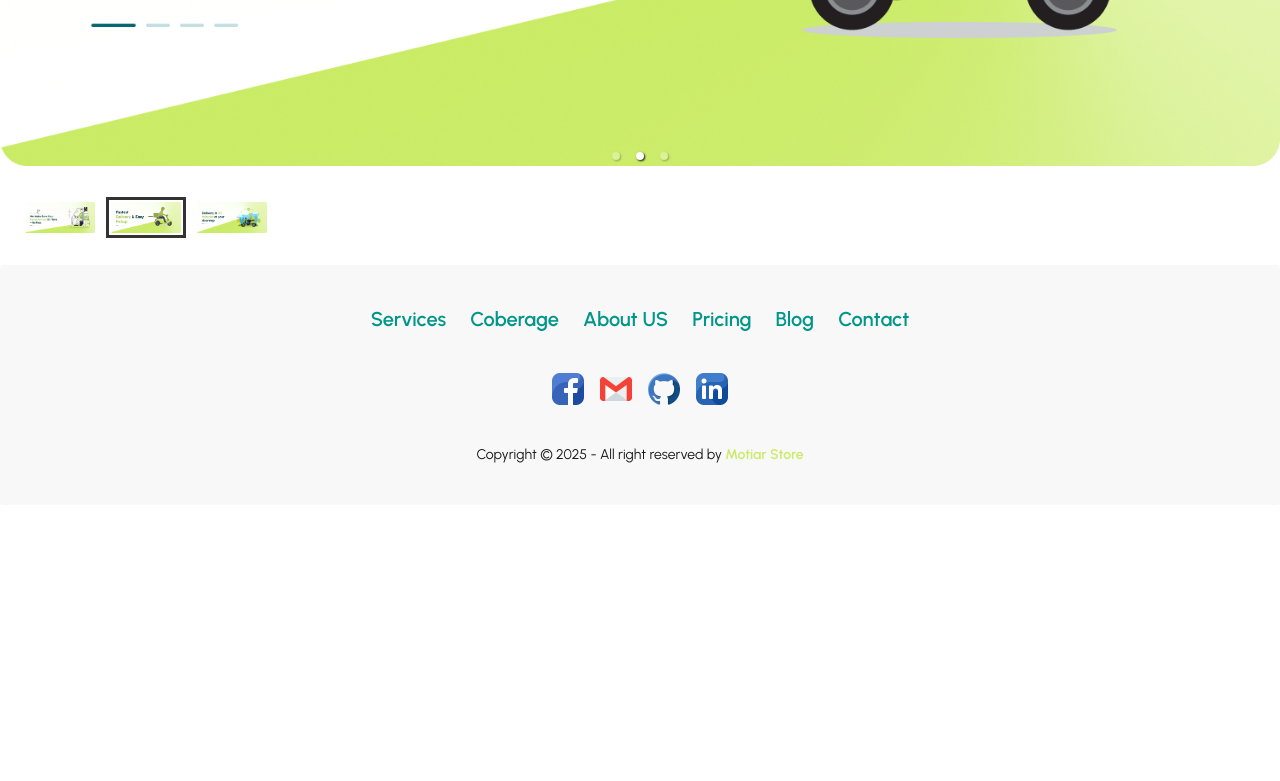
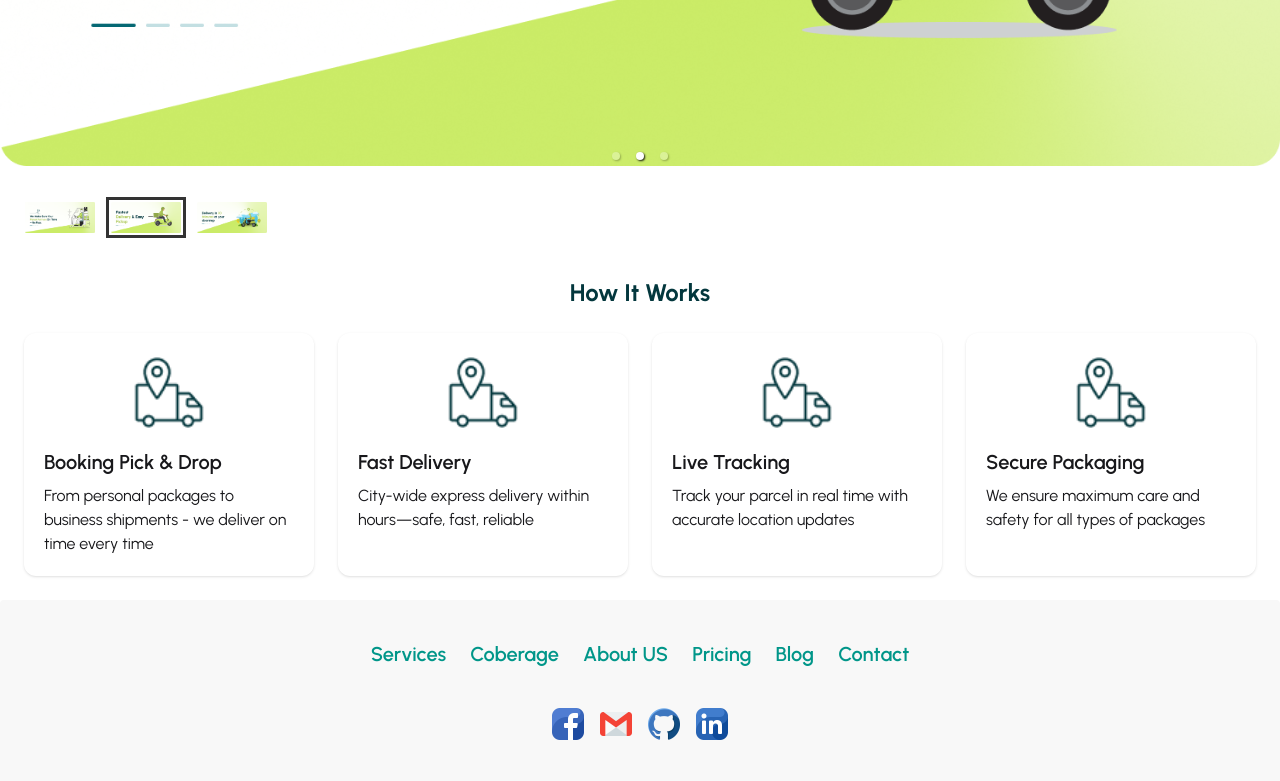
Before and after one commit to mehedihasanshohan/motiar-store-client, a React (Vite) app: page / in a window 1280 px wide. Shown: the part 465-1246 px from the top of the page. Before the commit the page ends 970 px from the top, so only its background shows below. Built offline with nearby package versions, Linux system fonts and the light colour scheme.

Commit message:
added how it works section

```diff
--- a/src/pages/home/Home/Home.jsx
+++ b/src/pages/home/Home/Home.jsx
@@ -1,10 +1,12 @@
 import React from 'react'
 import Banner from '../Banner/Banner'
+import Works from '../Works/Works'
 
 const Home = () => {
   return (
     <div>
       <Banner></Banner>
+      <Works></Works>
     </div>
   )
 }
--- /dev/null
+++ b/src/pages/home/Works/Works.jsx
@@ -0,0 +1,44 @@
+import React from "react";
+import logo from "/assets/bookingIcon.png";
+
+const Works = () => {
+  const items = [
+    {
+      title: "Booking Pick & Drop",
+      desc: "From personal packages to business shipments - we deliver on time every time",
+    },
+    {
+      title: "Fast Delivery",
+      desc: "City-wide express delivery within hours—safe, fast, reliable",
+    },
+    {
+      title: "Live Tracking",
+      desc: "Track your parcel in real time with accurate location updates",
+    },
+    {
+      title: "Secure Packaging",
+      desc: "We ensure maximum care and safety for all types of packages",
+    },
+  ];
+
+  return (
+    <>
+    <h2 className="text-2xl font-bold text-center mt-8 text-secondary">How It Works</h2>
+    <div className="grid grid-cols-1 md:grid-cols-2 lg:grid-cols-4 gap-6 p-6">
+      {items.map((item, index) => (
+        <div
+          key={index}
+          className=" p-5 rounded-xl shadow hover:shadow-xl transition-all duration-300"
+        >
+          <img src={logo} alt="icon" className="w-20 mx-auto mb-4" />
+
+          <h2 className="text-xl font-semibold">{item.title}</h2>
+          <p className=" mt-2">{item.desc}</p>
+        </div>
+      ))}
+    </div>
+  </>
+  );
+};
+
+export default Works;
```
